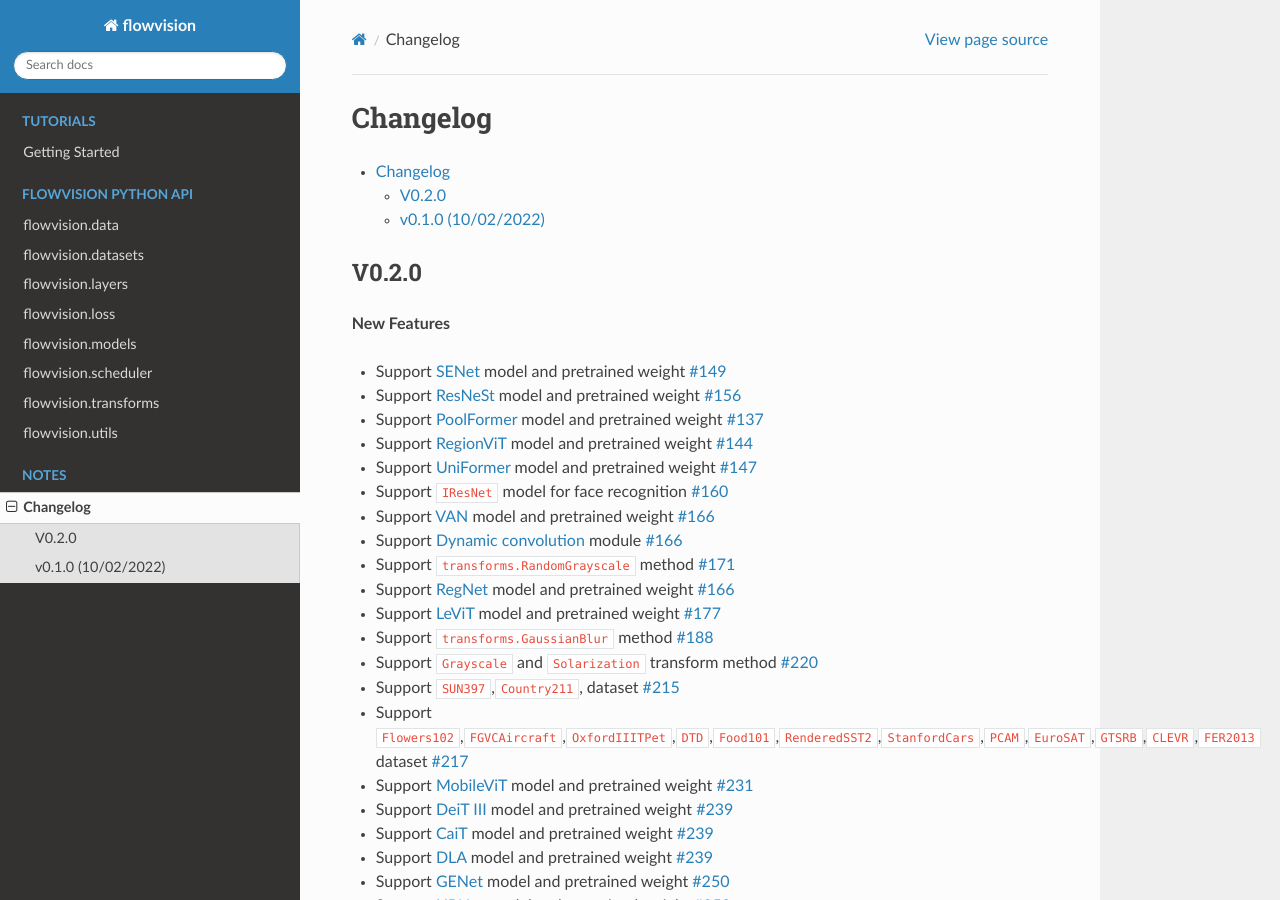
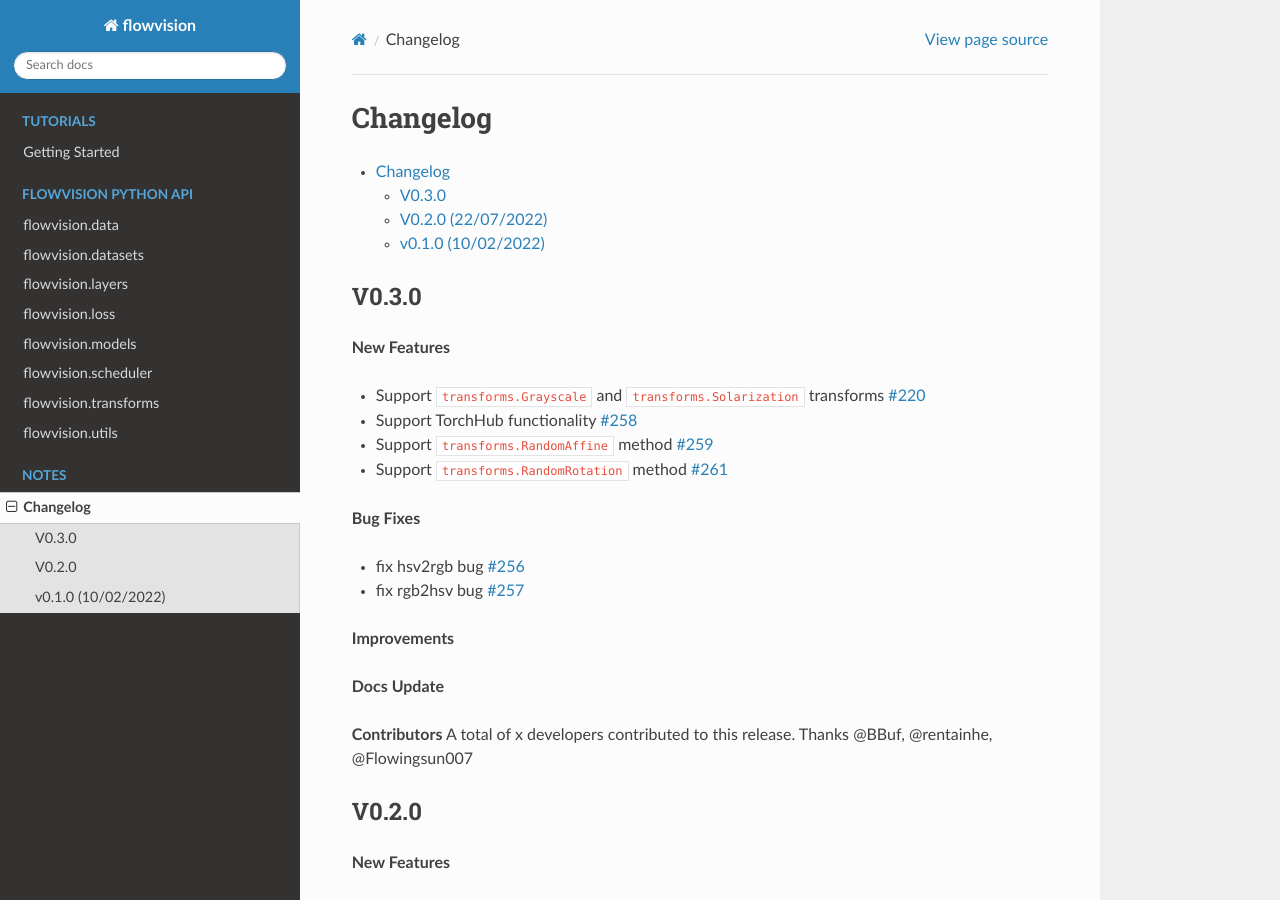
Before and after one commit to Oneflow-Inc/vision, a Sphinx documentation site: the page built from docs/source/changelog.md, in a window 1280 px wide and 900 px high. Built offline with Sphinx 7.4.7 and the Read the Docs theme 2.0.0, drawn with Linux system fonts in a browser that asks for light colours; the version number is read from the project's files by our own code.

Commit message:
update change log

````diff
--- a/docs/source/changelog.md
+++ b/docs/source/changelog.md
@@ -1,7 +1,28 @@
 ## Changelog
 - [Changelog](#changelog)
-  - [V0.2.0](#v020)
+  - [V0.3.0](#v030)
+  - [V0.2.0 (22/07/2022)](#v020-22072022)
   - [v0.1.0 (10/02/2022)](#v010-10022022)
+
+
+### V0.3.0
+
+**New Features**
+- Support ``transforms.Grayscale`` and ``transforms.Solarization`` transforms [#220](https://github.com/Oneflow-Inc/vision/pull/220)
+- Support TorchHub functionality [#258](https://github.com/Oneflow-Inc/vision/pull/258)
+- Support ``transforms.RandomAffine`` method [#259](https://github.com/Oneflow-Inc/vision/pull/259)
+- Support ``transforms.RandomRotation`` method [#261](https://github.com/Oneflow-Inc/vision/pull/261)
+
+**Bug Fixes**
+- fix hsv2rgb bug [#256](https://github.com/Oneflow-Inc/vision/pull/256)
+- fix rgb2hsv bug [#257](https://github.com/Oneflow-Inc/vision/pull/257)
+
+**Improvements**
+
+**Docs Update**
+
+**Contributors**
+A total of x developers contributed to this release. Thanks @BBuf, @rentainhe, @Flowingsun007
 
 
 ### V0.2.0
@@ -19,7 +40,6 @@
 - Support [RegNet](https://arxiv.org/abs/2003.13678) model and pretrained weight [#166](https://github.com/Oneflow-Inc/vision/pull/166)
 - Support [LeViT](https://arxiv.org/abs/2104.01136) model and pretrained weight [#177](https://github.com/Oneflow-Inc/vision/pull/177)
 - Support ``transforms.GaussianBlur`` method [#188](https://github.com/Oneflow-Inc/vision/pull/188)
-- Support ``Grayscale`` and ``Solarization`` transform method [#220](https://github.com/Oneflow-Inc/vision/pull/220)
 - Support ```SUN397```,```Country211```, dataset [#215](https://github.com/Oneflow-Inc/vision/pull/215)
 - Support ```Flowers102```,```FGVCAircraft```,```OxfordIIITPet```,```DTD```,```Food101```,```RenderedSST2```,```StanfordCars```,```PCAM```,```EuroSAT```,```GTSRB```,```CLEVR```,```FER2013``` dataset [#217](https://github.com/Oneflow-Inc/vision/pull/217)
 - Support [MobileViT](https://arxiv.org/abs/2110.02178) model and pretrained weight [#231](https://github.com/Oneflow-Inc/vision/pull/231)
````
